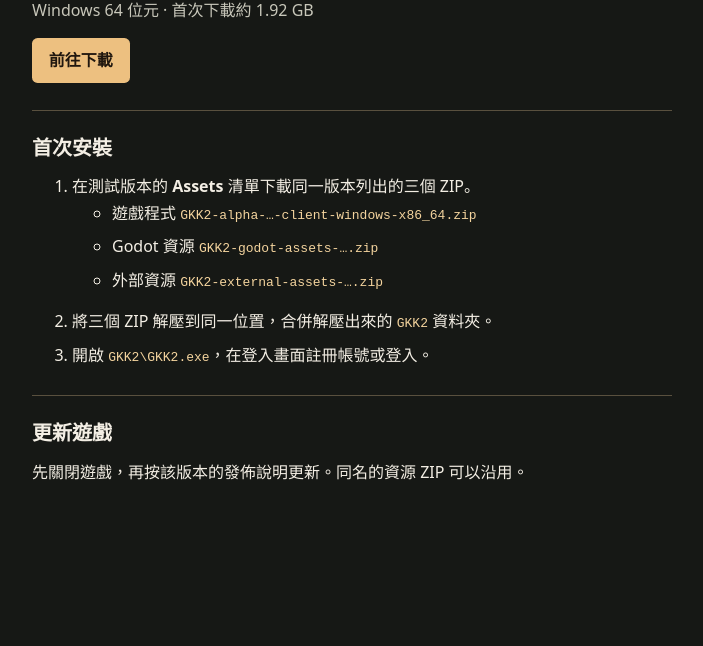
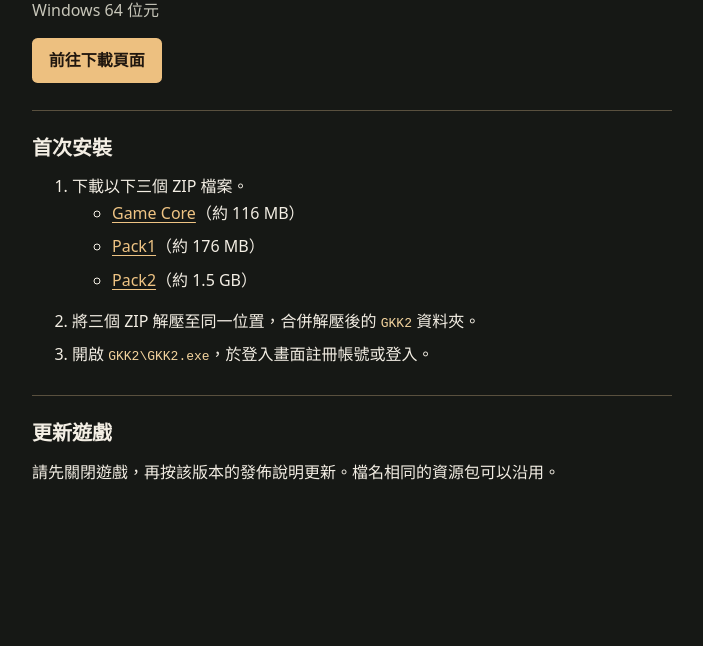
Before and after one commit to fungltf-kok2/kok2-godot, a plain HTML site: page index.html in a window 1280 px wide. Shown: the part 154-800 px from the top of the page, without its empty margins (288-991 px from the left). Drawn offline with Linux system fonts and the light colour scheme.

Commit message:
Update the download and installation guide

```diff
--- a/index.html
+++ b/index.html
@@ -3,8 +3,8 @@
 <head>
   <meta charset="utf-8">
   <meta name="viewport" content="width=device-width, initial-scale=1">
-  <meta name="description" content="GKK2 Windows 公開測試的下載、安裝及更新方式。">
-  <title>GKK2 公開測試｜下載與安裝</title>
+  <meta name="description" content="GKK2 重製測試的下載、安裝及更新方法。">
+  <title>GKK2 重製測試｜安裝方法及其他資訊</title>
   <style>
     :root { color-scheme: dark; font-family: system-ui, sans-serif; background: #161815; color: #f3eee4; line-height: 1.65; }
     body { margin: 0; }
@@ -25,27 +25,27 @@
 <body>
   <main>
     <header>
-      <h1>GKK2 公開測試</h1>
-      <p class="muted">Windows 64 位元 · 首次下載約 1.92 GB</p>
-      <a class="download" href="https://github.com/fungltf-kok2/kok2-godot/releases">前往下載</a>
+      <h1>GKK2 重製測試</h1>
+      <p class="muted">Windows 64 位元</p>
+      <a class="download" href="https://github.com/fungltf-kok2/kok2-godot/releases/tag/v0.3.5">前往下載頁面</a>
     </header>
     <section aria-labelledby="install">
       <h2 id="install">首次安裝</h2>
       <ol>
-        <li>在測試版本的 <strong>Assets</strong> 清單下載同一版本列出的三個 ZIP。
+        <li>下載以下三個 ZIP 檔案。
           <ul>
-            <li>遊戲程式 <code>GKK2-alpha-…-client-windows-x86_64.zip</code></li>
-            <li>Godot 資源 <code>GKK2-godot-assets-….zip</code></li>
-            <li>外部資源 <code>GKK2-external-assets-….zip</code></li>
+            <li><a href="https://github.com/fungltf-kok2/kok2-godot/releases/download/v0.3.5/GKK2-Core-0.3.5-Windows.zip">Game Core</a>（約 116 MB）</li>
+            <li><a href="https://github.com/fungltf-kok2/kok2-godot/releases/download/v0.3.5/GKK2-Pack1-v1.zip">Pack1</a>（約 176 MB）</li>
+            <li><a href="https://github.com/fungltf-kok2/kok2-godot/releases/download/v0.3.5/GKK2-Pack2-v1.zip">Pack2</a>（約 1.5 GB）</li>
           </ul>
         </li>
-        <li>將三個 ZIP 解壓到同一位置，合併解壓出來的 <code>GKK2</code> 資料夾。</li>
-        <li>開啟 <code>GKK2\GKK2.exe</code>，在登入畫面註冊帳號或登入。</li>
+        <li>將三個 ZIP 解壓至同一位置，合併解壓後的 <code>GKK2</code> 資料夾。</li>
+        <li>開啟 <code>GKK2\GKK2.exe</code>，於登入畫面註冊帳號或登入。</li>
       </ol>
     </section>
     <section aria-labelledby="update">
       <h2 id="update">更新遊戲</h2>
-      <p>先關閉遊戲，再按該版本的發佈說明更新。同名的資源 ZIP 可以沿用。</p>
+      <p>請先關閉遊戲，再按該版本的發佈說明更新。檔名相同的資源包可以沿用。</p>
     </section>
   </main>
 </body>
```
